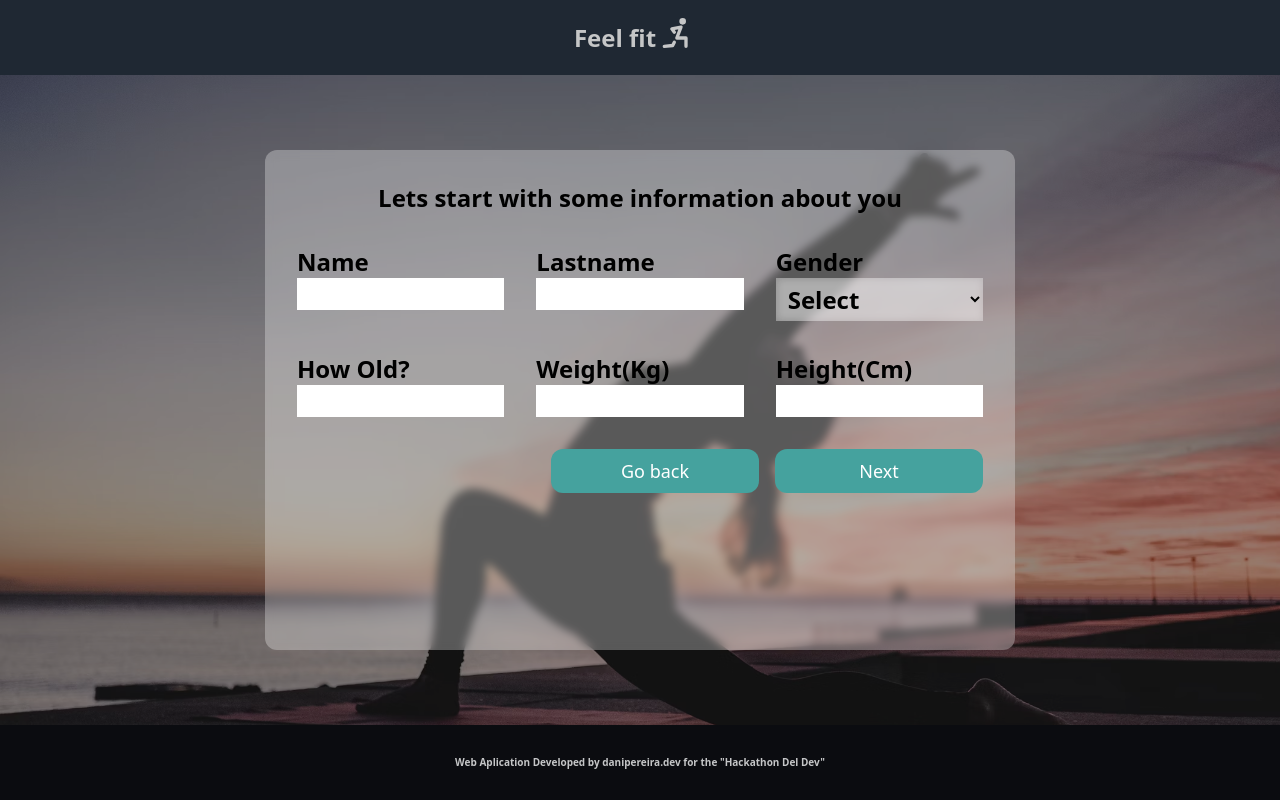
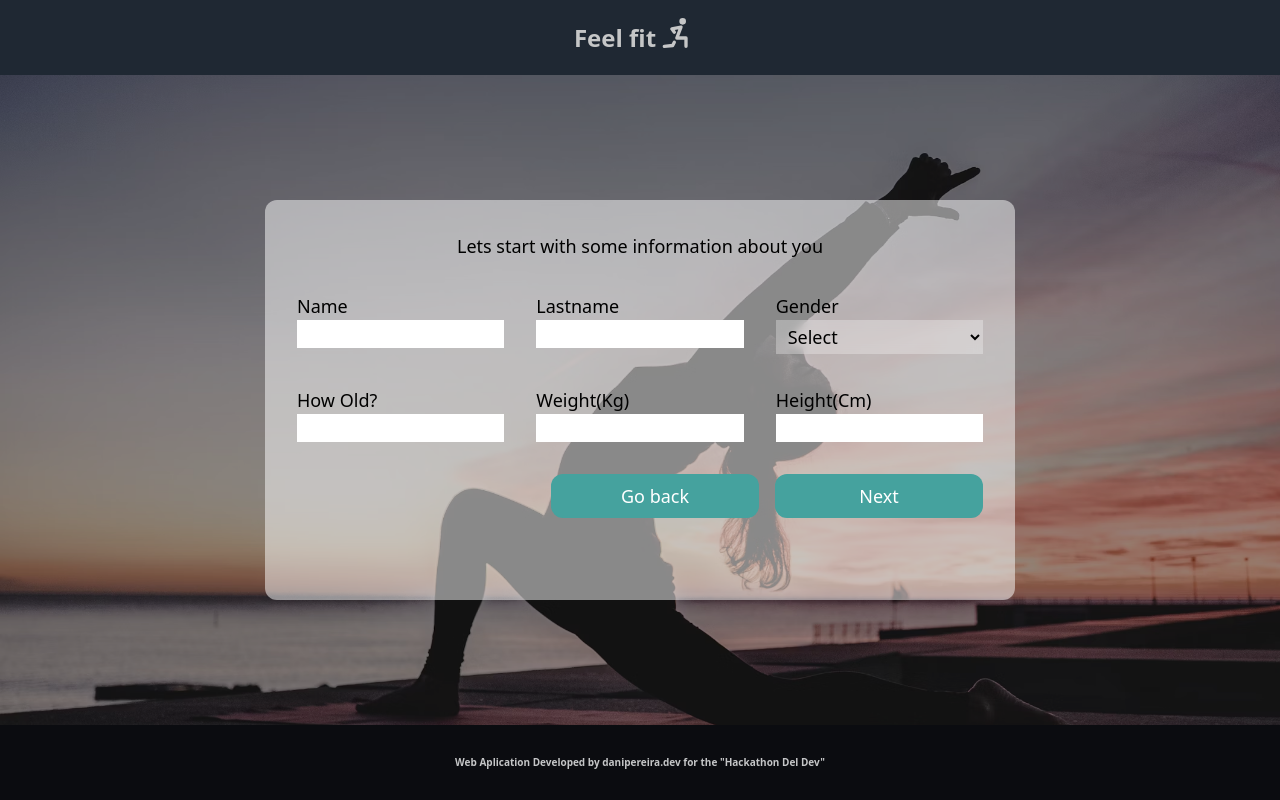
Before and after one commit to danipereiracodes/feel-fit-app, a React (Vite) app: page / in a window 1280 px wide. Both pictures are taken after a click on the button "START". Built offline with nearby package versions, Linux system fonts and the light colour scheme.

Commit message:
01-feature-step-4-summary/ move formlayout outside

```diff
--- a/src/components/Steps.tsx
+++ b/src/components/Steps.tsx
@@ -1,27 +1,16 @@
-import { ReactNode } from 'react';
 import { useStepStore } from '../store/StepStore';
 import HomeBanner from './HomeBanner';
 
 import CustomForm from './form-steps/CustomForm';
 import Summary from './Summary';
+import Plan from './Plan';
+import FormLayout from './layouts/FormLayout';
 
 interface StepsProps {
   currentStep: number;
   onNextStep: () => void;
   onPrevStep: () => void;
 }
-
-interface FormLayoutProps {
-  children: ReactNode;
-}
-
-const FormLayout: React.FC<FormLayoutProps> = ({ children }) => {
-  return (
-    <div className='transition-opacity ease-in-out delay-150 z-20 backdrop-blur-sm bg-white/30 rounded-xl p-8 min-h-[500px] w-[350px] md:w-[500px] lg:w-[750px] text-black font-extrabold text-2xl'>
-      {children}
-    </div>
-  );
-};
 
 const Steps: React.FC<StepsProps> = ({
   currentStep,
@@ -63,7 +52,10 @@ const Steps: React.FC<StepsProps> = ({
       );
       break;
     case 4:
-      stepContent = <Summary onPrevStep={onPrevStep} />;
+      stepContent = <Summary onPrevStep={onPrevStep} onNextStep={onNextStep} />;
+      break;
+    case 5:
+      stepContent = <Plan />;
       break;
     default:
       setStep(0);
@@ -74,7 +66,14 @@ const Steps: React.FC<StepsProps> = ({
   return currentStep === 0 ? (
     <HomeBanner />
   ) : (
-    <FormLayout>{stepContent}</FormLayout>
+    <>
+      {currentStep !== 4 && currentStep !== 5 && (
+        <FormLayout>{stepContent}</FormLayout>
+      )}
+
+      {currentStep === 4 && stepContent}
+      {currentStep === 5 && stepContent}
+    </>
   );
 };
 
--- /dev/null
+++ b/src/components/layouts/FormLayout.tsx
@@ -0,0 +1,15 @@
+import { ReactNode } from 'react';
+
+interface FormLayoutProps {
+  children: ReactNode;
+}
+
+const FormLayout: React.FC<FormLayoutProps> = ({ children }) => {
+  return (
+    <div className=' flex rounded-xl flex-col transition-opacity ease-in-out delay-150 z-20 bg-white/50 px-8 pt-8 w-[350px] h-[550px] md:w-[500px] md:h-[450px] lg:h-[400px] lg:w-[750px] text-black text-lg'>
+      {children}
+    </div>
+  );
+};
+
+export default FormLayout;
```
